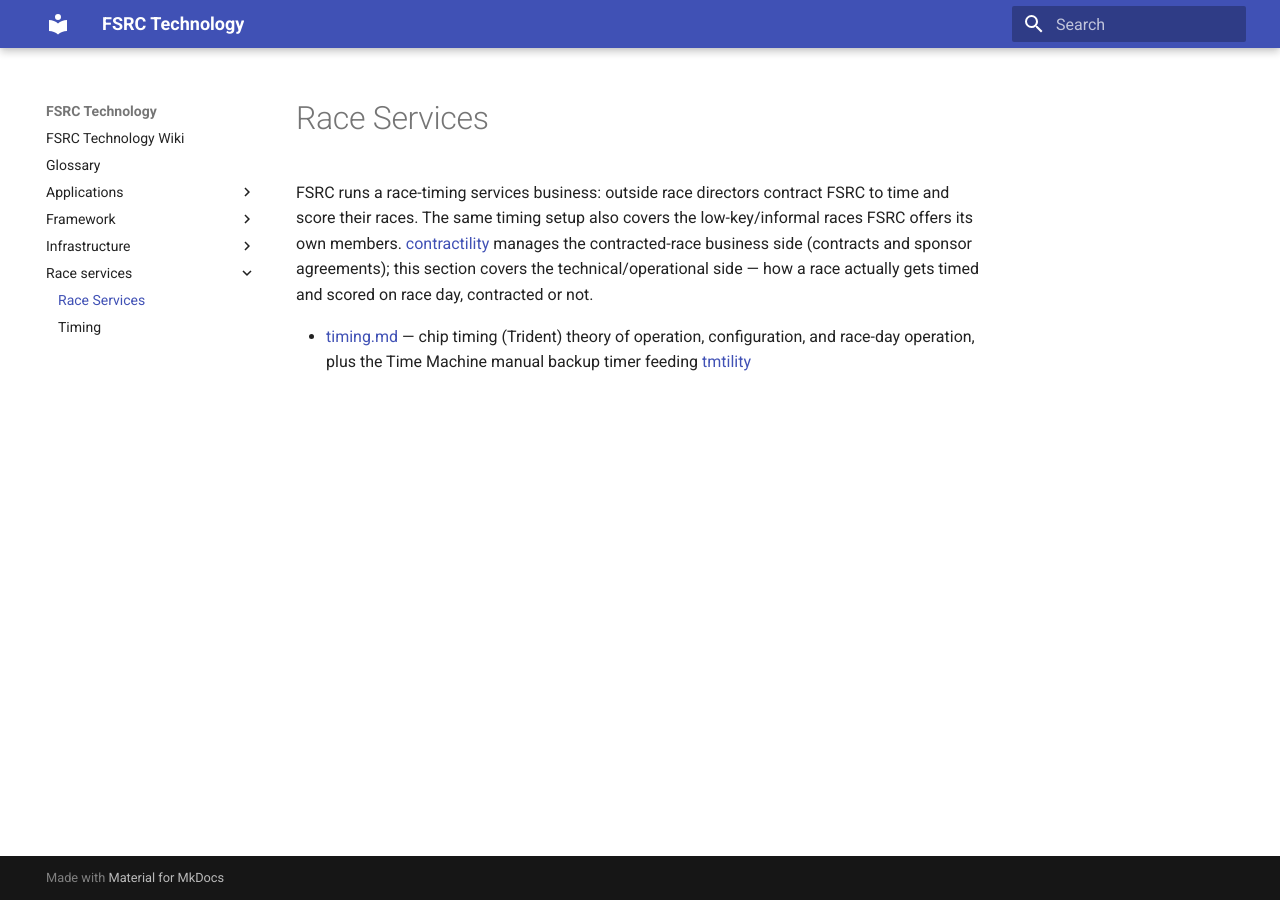
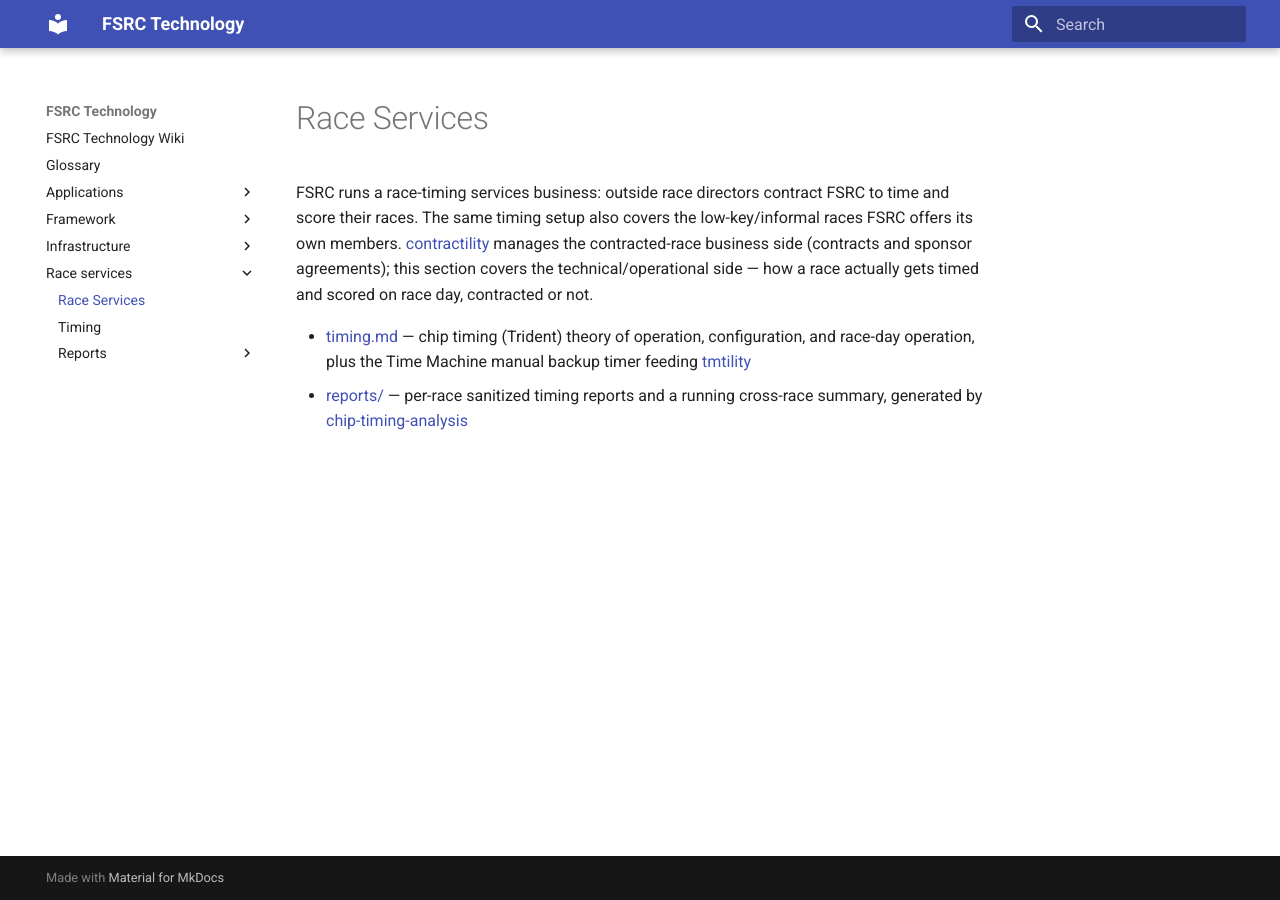
Before and after one commit to louking/fsrc-tech, an MkDocs documentation site: the page built from docs/race-services/README.md, in a window 1280 px wide. Built offline with MkDocs 1.6.1 and Material for MkDocs 9.7.7, drawn with Linux system fonts in a browser that asks for light colours.

Commit message:
added race-services/reports and analyzed first race

```diff
--- a/docs/race-services/README.md
+++ b/docs/race-services/README.md
@@ -3,3 +3,4 @@
 FSRC runs a race-timing services business: outside race directors contract FSRC to time and score their races. The same timing setup also covers the low-key/informal races FSRC offers its own members. [contractility](../applications/contractility.md) manages the contracted-race business side (contracts and sponsor agreements); this section covers the technical/operational side — how a race actually gets timed and scored on race day, contracted or not.
 
 - [timing.md](timing.md) — chip timing (Trident) theory of operation, configuration, and race-day operation, plus the Time Machine manual backup timer feeding [tmtility](../applications/tmtility.md)
+- [reports/](reports/README.md) — per-race sanitized timing reports and a running cross-race summary, generated by [chip-timing-analysis](https://github.com/louking/chip-timing-analysis)
--- /dev/null
+++ b/docs/stylesheets/extra.css
@@ -0,0 +1,10 @@
+/* Give the last column of a table more room -- currently only affects the
+   race-timing summary table (race-services/reports/README.md), whose Notes
+   column was wrapping long free text into many narrow lines and inflating
+   row height. Scoped by :last-child rather than a class since markdown
+   tables have no per-column hooks; revisit if a future table's last column
+   shouldn't get this treatment. */
+.md-typeset table:not([class]) th:last-child,
+.md-typeset table:not([class]) td:last-child {
+  min-width: 16em;
+}
--- a/mkdocs.yml
+++ b/mkdocs.yml
@@ -3,5 +3,8 @@ site_url: https://wiki.steeplechasers.org
 theme:
   name: material
 
+extra_css:
+  - stylesheets/extra.css
+
 docs_dir: docs
 site_dir: site
```
Also changed, not shown: CHANGELOG.md (+7 -0 lines), CLAUDE.md (+6 -0 lines), docs/race-services/reports/2026-07-04.md (added, +28 -0 lines), docs/race-services/reports/README.md (added, +7 -0 lines), 1 other file.
